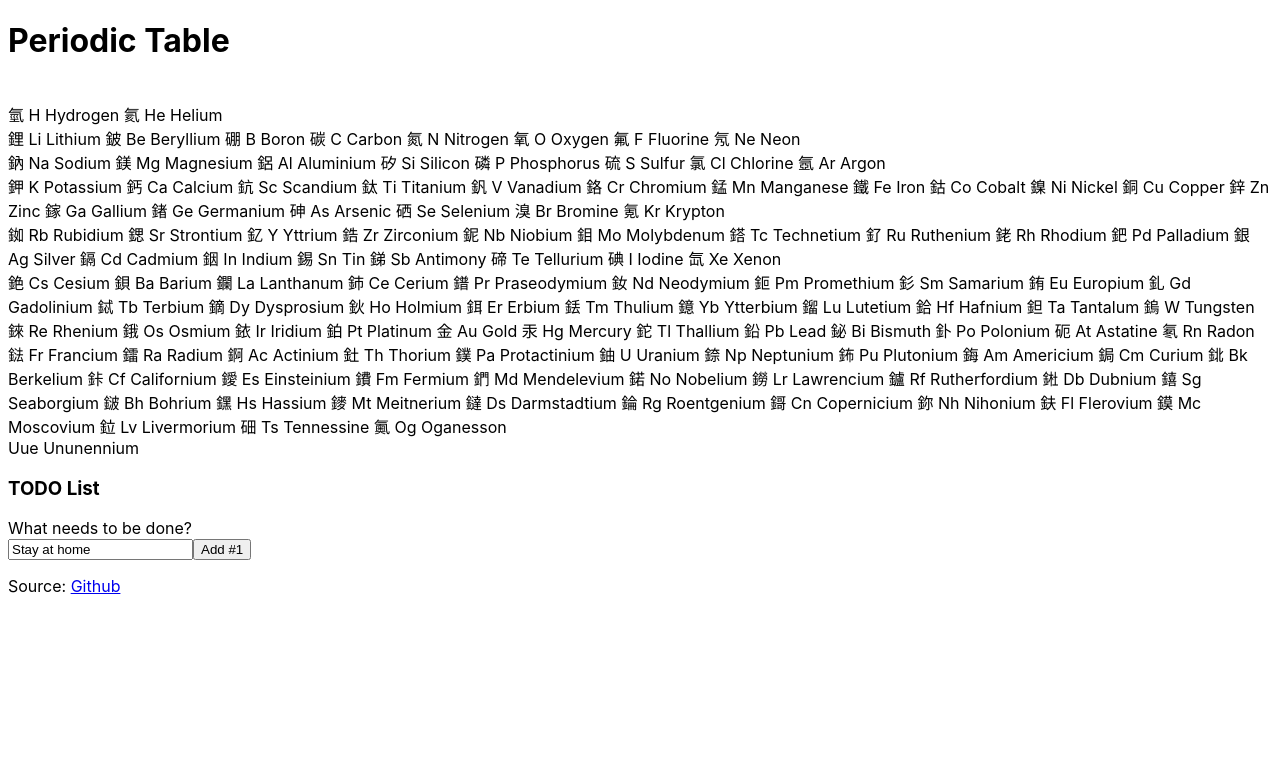
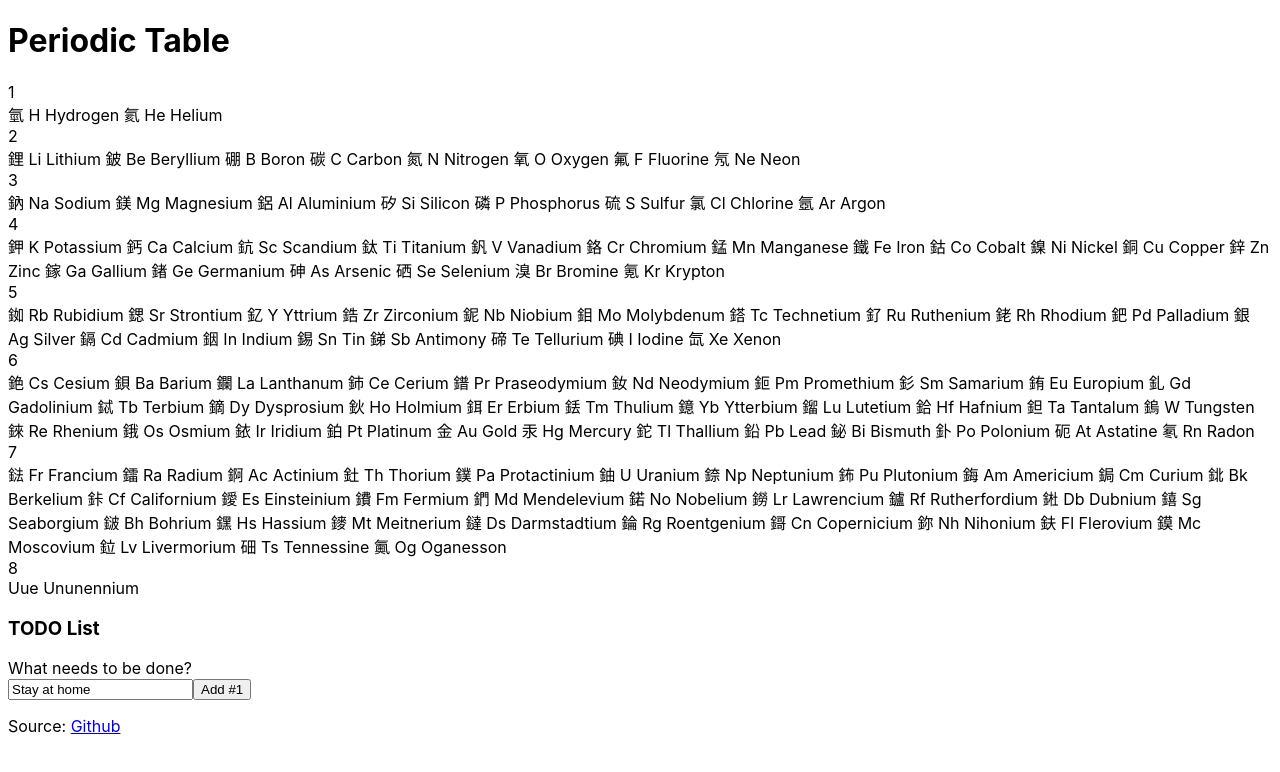
Before and after one commit to kaicarver/yuansu-react, a React (Create React App) app: page / in a window 1280 px wide. Shown: the top 772 px of the page. Built offline with nearby package versions, Linux system fonts and the light colour scheme.

Commit message:
display period of each row

```diff
--- a/src/index.js
+++ b/src/index.js
@@ -13,12 +13,13 @@ periodicData.elements.forEach((el, i) => {
 console.log(periodicData.elements);
 let rows = [[],[],[],[],[],[],[],[],[]];
 periodicData.elements.forEach(el => rows[el.period].push(el));
+rows.shift();
 function PeriodicTable(props) {
   return <div>
     <h1>Periodic Table</h1>
     <div>
-      {rows.map(row =>
-        row.map(el => <span key={el.symbol}><Element el={el} /> </span>).concat(<br/>)
+      {rows.map((row, period) =>
+        [<div key={period+1}>{period+1}</div>].concat(row.map(el => <span key={el.symbol}><Element el={el} /> </span>).concat(<br/>))
       )}
     </div>
   </div>;
```
